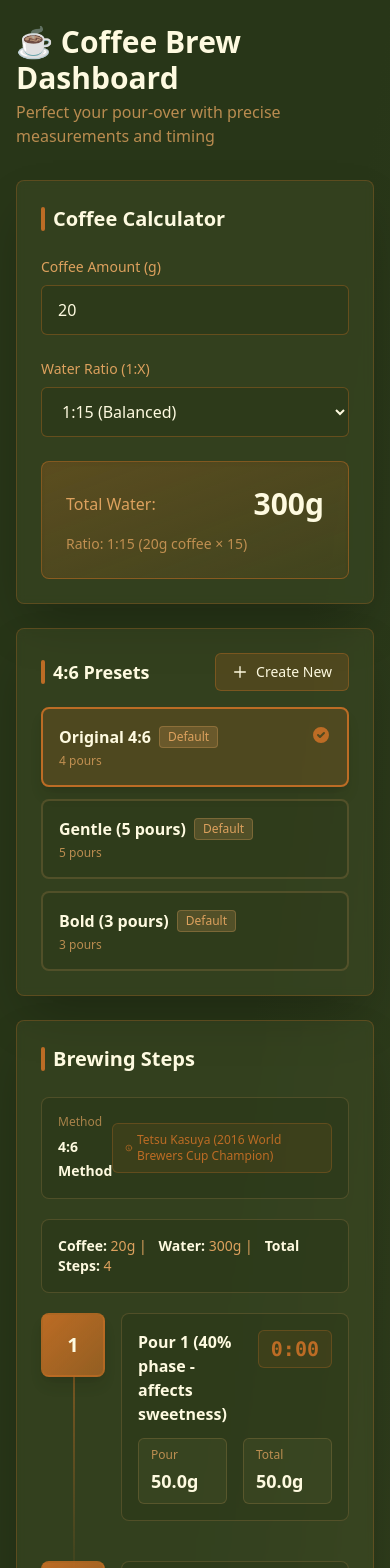
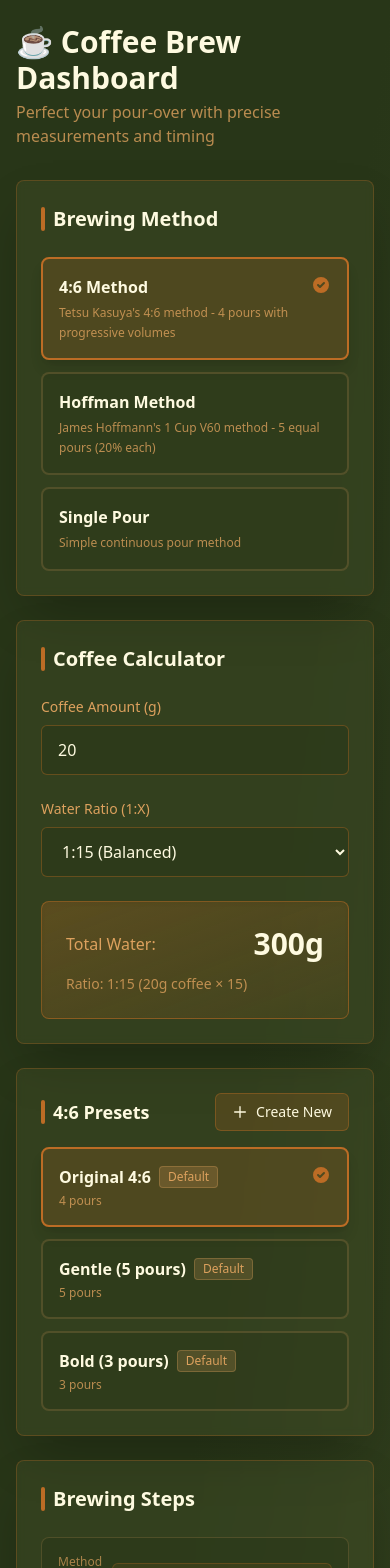
Before and after one commit to stromland/coffee, a React (Vite) app: page / in a window 390 px wide. Shown: the top 1568 px of the page. Built offline with nearby package versions, Linux system fonts and the light colour scheme.

Commit message:
Reorder layout for mobile: brew method selection on top
Use CSS order utilities to show brewing method selection first on mobile, while keeping it as sidebar on desktop

```diff
--- a/src/App.tsx
+++ b/src/App.tsx
@@ -67,7 +67,14 @@
           </header>
 
           <div className="grid grid-cols-1 lg:grid-cols-3 gap-6">
-            <div className="lg:col-span-2 space-y-6">
+            <div className="lg:col-span-1 lg:order-2">
+              <BrewingPresets
+                selectedMethodId={selectedMethodId}
+                onMethodChange={handleMethodChange}
+              />
+            </div>
+
+            <div className="lg:col-span-2 lg:order-1 space-y-6">
               <CoffeeCalculator
                 settings={settings}
                 onSettingsChange={handleSettingsChange}
@@ -91,13 +98,6 @@
                 />
               )}
             </div>
-
-            <div className="lg:col-span-1">
-              <BrewingPresets
-                selectedMethodId={selectedMethodId}
-                onMethodChange={handleMethodChange}
-              />
-            </div>
           </div>
         </div>
       </div>
```
